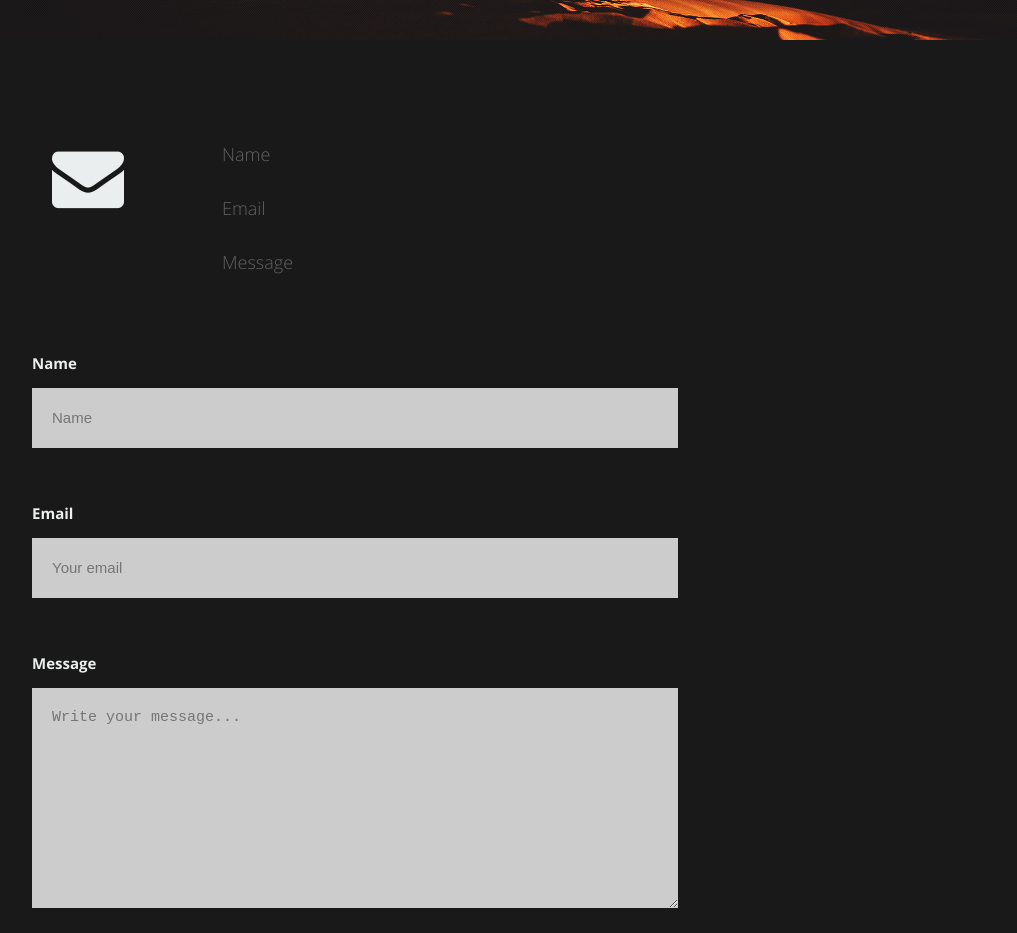
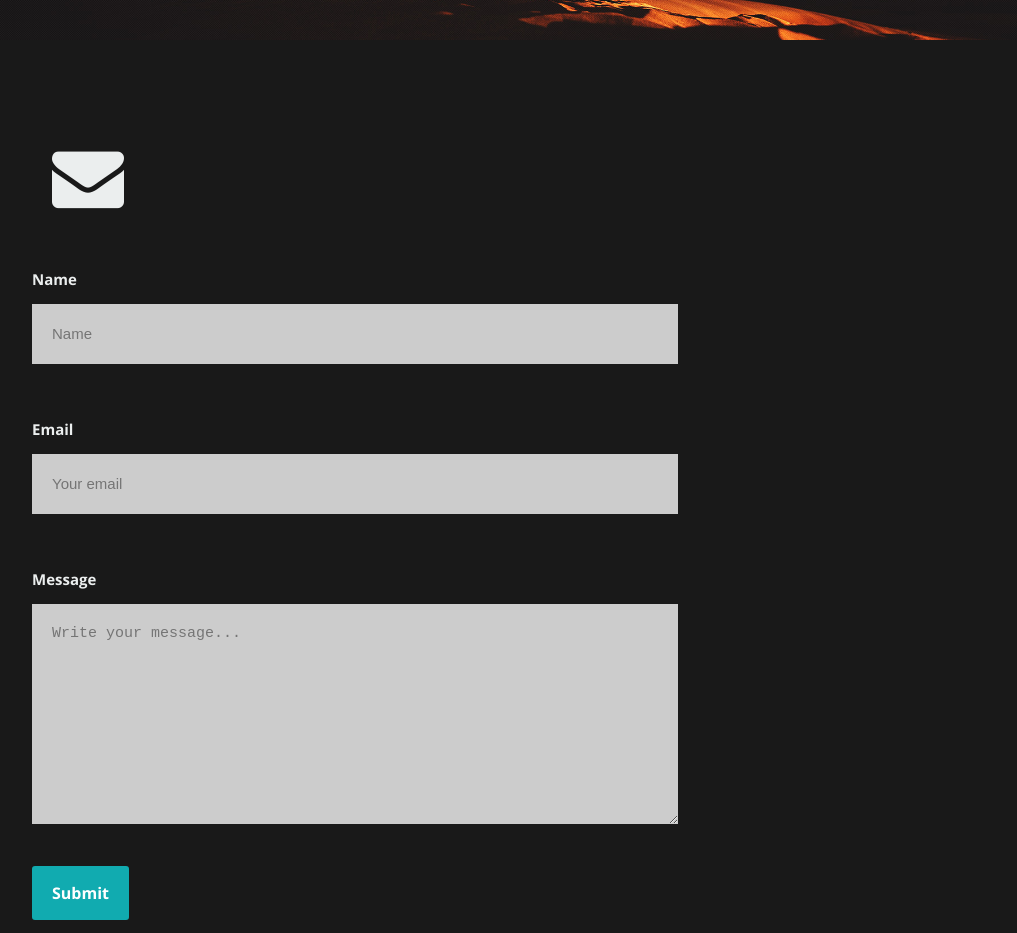
Before and after one commit to HishaamDeVries/New-Portfolio, a React (Create React App) app: page / in a window 1280 px wide. Shown: the part 3980-4913 px from the top of the page, without its empty margins (98-1115 px from the left). Built offline with nearby package versions, Linux system fonts and the light colour scheme.

Commit message:
Checking something

```diff
--- a/src/components/ContactUs.js
+++ b/src/components/ContactUs.js
@@ -9,13 +9,7 @@ import React, { Component } from 'react';
             <div className="two columns header-col">
                <h1><span>Contact Me</span></h1>
             </div>
-
-            <div className="ten columns">
-             <p className="lead">Name</p>
-             <p className="lead">Email</p>
-             <p className="lead">Message</p>
-            </div>
-         </div>
+          </div>
 
          <div className="row">
             <div className="eight columns">
```
Also changed, not shown: 6 other files (tests, documents, lock files or other folders).
